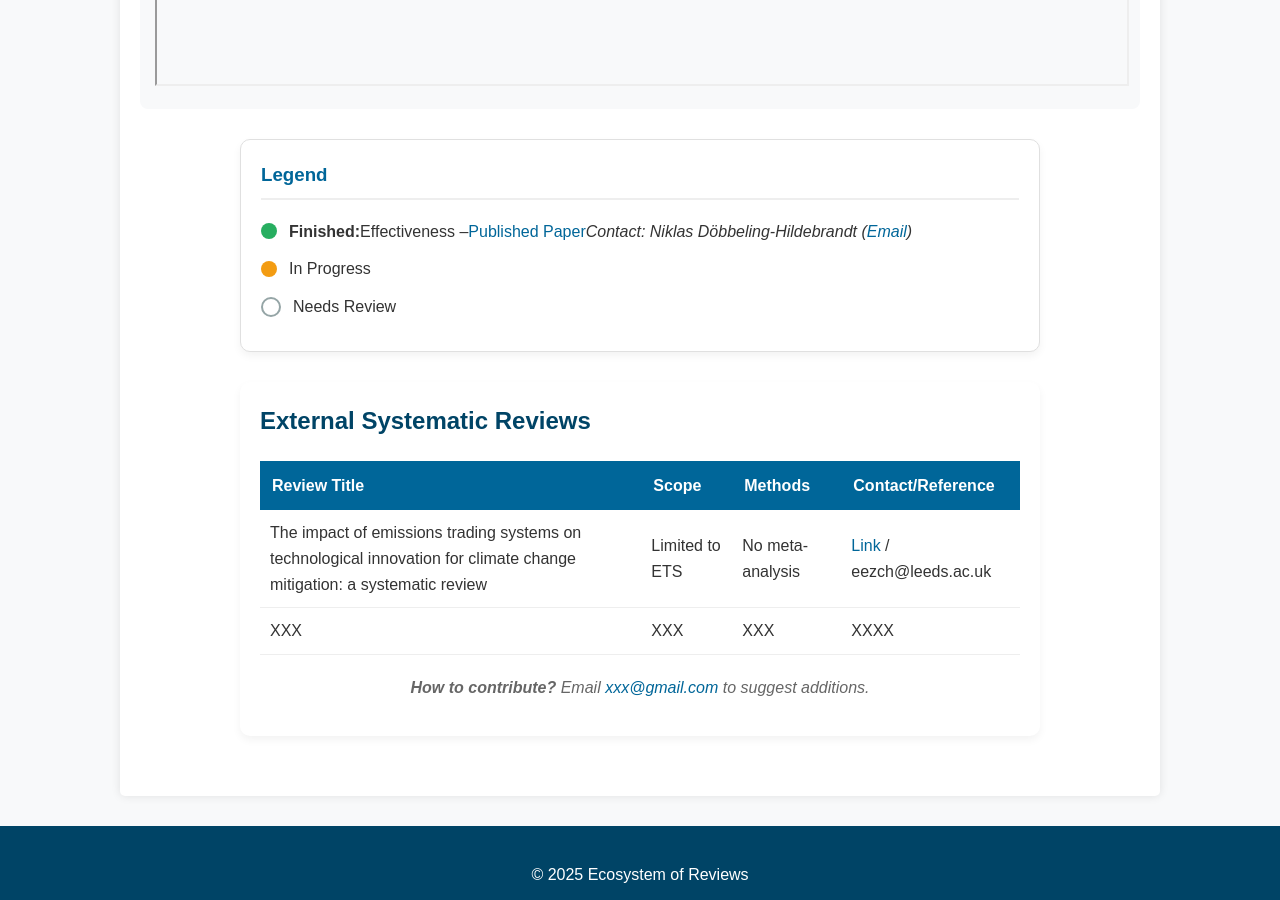
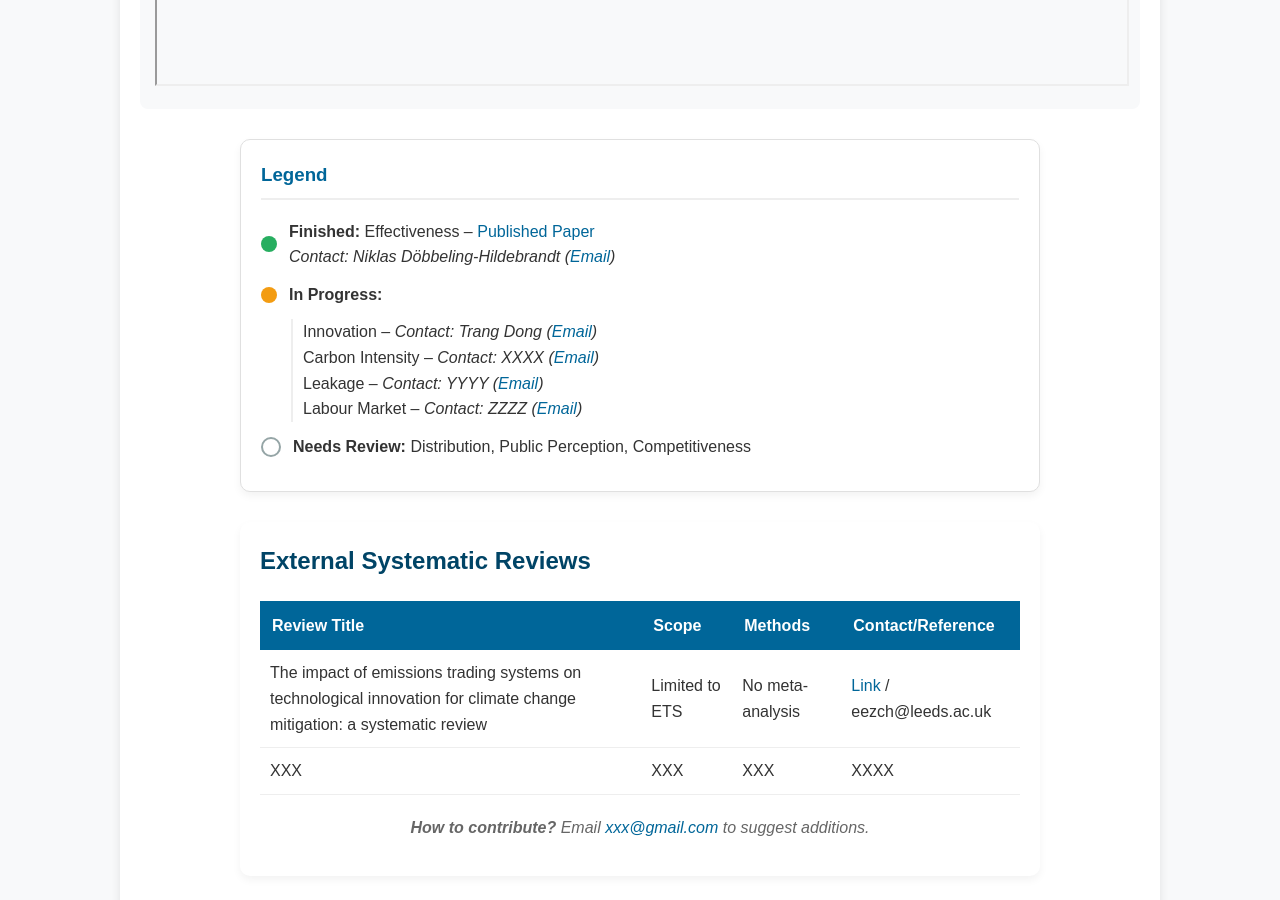
Before and after one commit to trangdtk-vnu/ecosystem-reviews, a Jekyll site: the page built from index.md, in a window 1280 px wide and 900 px high, scrolled down 1059 px. Built offline with Jekyll 4.4.1, drawn with Linux system fonts in a browser that asks for light colours.

Commit message:
Update index.md

```diff
--- a/index.md
+++ b/index.md
@@ -23,17 +23,34 @@ This project is designed for researchers and policymakers to prevent duplication
   <!-- Legend -->
   <div class="legend-box">
     <h3>Legend</h3>
+
     <div class="legend-item">
-      <span class="color-dot finished"></span>
-      <strong>Finished:</strong> Effectiveness –
-      <a href="https://www.nature.com/articles/s41467-024-48512-w" target="_blank">Published Paper</a><br>
-      <em>Contact: Niklas Döbbeling-Hildebrandt (<a href="mailto:niklas.doebbeling-hildebrandt@pik-potsdam.de">Email</a>)</em>
+      <div class="color-dot finished"></div>
+      <div class="legend-text">
+        <strong>Finished:</strong> Effectiveness –
+        <a href="https://www.nature.com/articles/s41467-024-48512-w" target="_blank">Published Paper</a><br>
+        <em>Contact: Niklas Döbbeling-Hildebrandt (<a href="mailto:niklas.doebbeling-hildebrandt@pik-potsdam.de">Email</a>)</em>
+      </div>
     </div>
+
     <div class="legend-item">
-      <span class="color-dot in-progress"></span> In Progress
+      <div class="color-dot in-progress"></div>
+      <div class="legend-text">
+        <strong>In Progress:</strong>
+      </div>
     </div>
+    <div class="sub-items">
+      <div>Innovation – <em>Contact: Trang Dong (<a href="mailto:trang.dong@uhasselt.be">Email</a>)</em></div>
+      <div>Carbon Intensity – <em>Contact: XXXX (<a href="mailto:XXXX@example.com">Email</a>)</em></div>
+      <div>Leakage – <em>Contact: YYYY (<a href="mailto:YYYY@example.com">Email</a>)</em></div>
+      <div>Labour Market – <em>Contact: ZZZZ (<a href="mailto:ZZZZ@example.com">Email</a>)</em></div>
+    </div>
+
     <div class="legend-item">
-      <span class="color-dot needs-review"></span> Needs Review
+      <div class="color-dot needs-review"></div>
+      <div class="legend-text">
+        <strong>Needs Review:</strong> Distribution, Public Perception, Competitiveness
+      </div>
     </div>
   </div>
 
```
